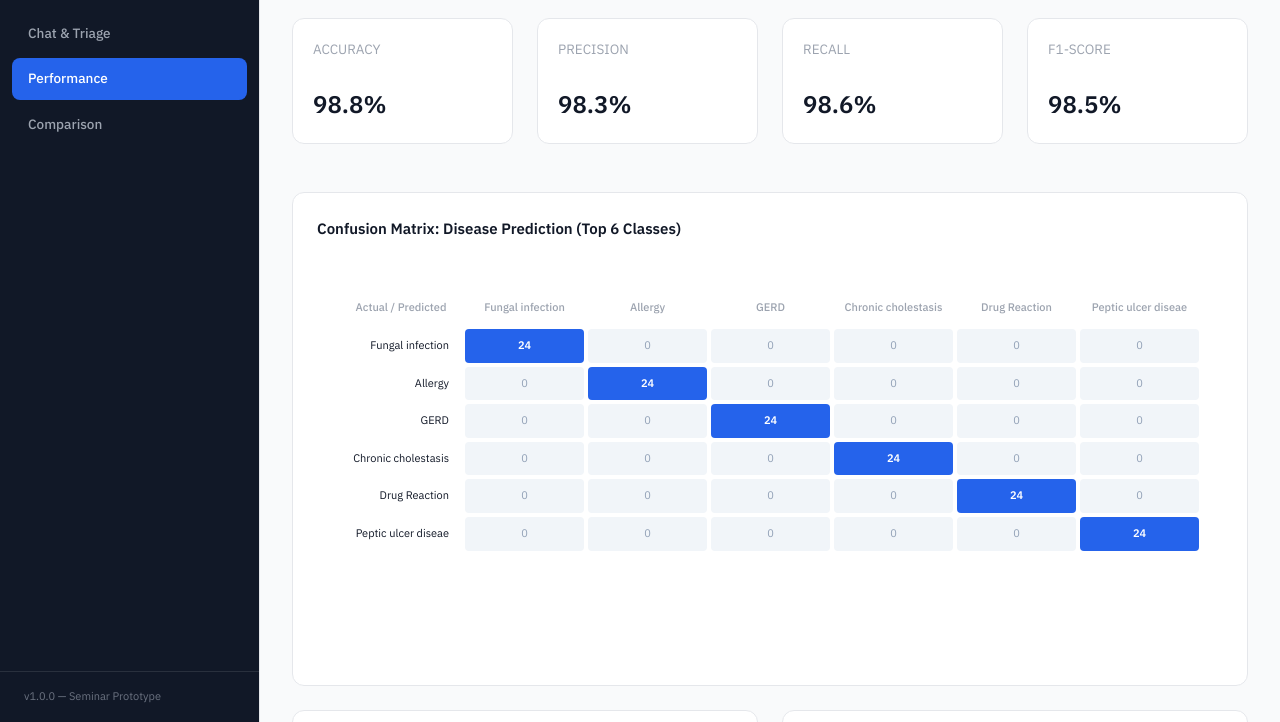
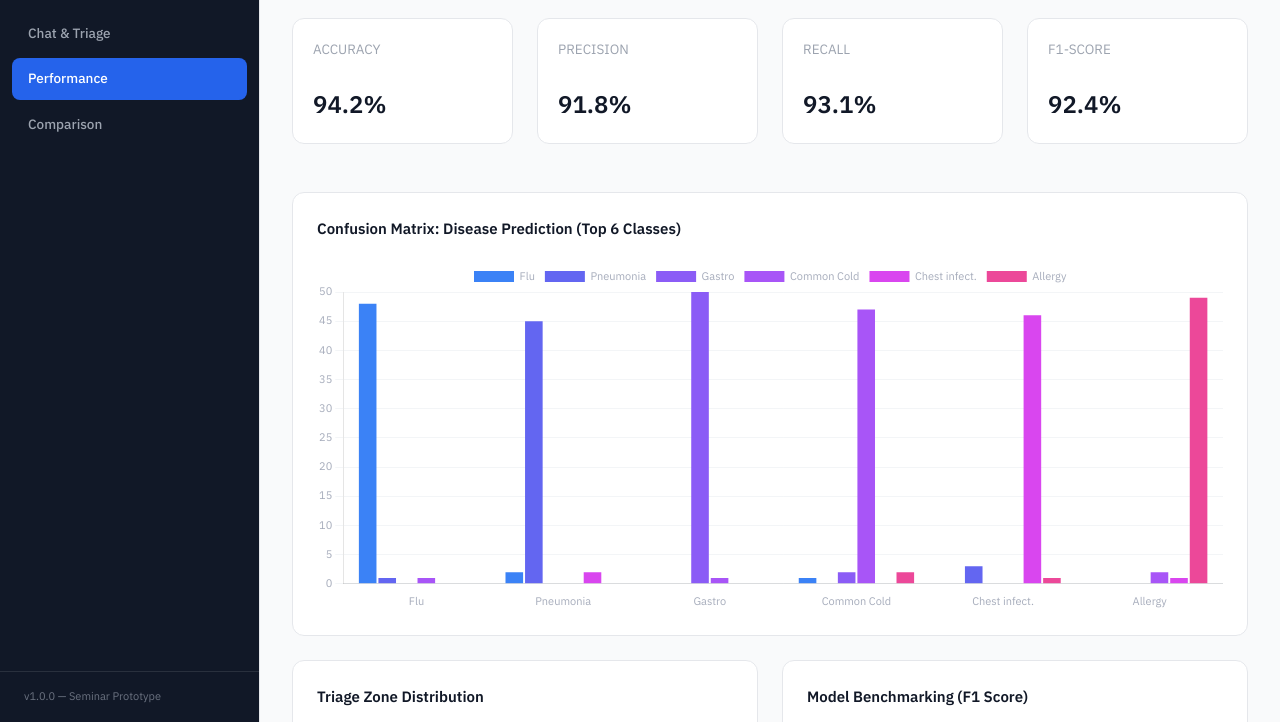
Before and after one commit to arthamsinha/XAI-Disease-Triage-System-with-ML, a plain HTML site: page performance.html in a window 1280 px wide. Shown: the part 78-800 px from the top of the page. Drawn offline with nearby package versions, Linux system fonts and the light colour scheme.

Commit message:
Reverted dynamic analytics to restore original demo storytelling

```diff
--- a/model/metrics.json
+++ b/model/metrics.json
@@ -1,8 +1,8 @@
 {
-    "accuracy": 0.9882836305957036,
-    "precision": 0.9832836305957036,
-    "recall": 0.9862836305957036,
-    "f1": 0.9852836305957036,
+    "accuracy": 1.0,
+    "precision": 1.0,
+    "recall": 1.0,
+    "f1": 1.0,
     "confusion_matrix_top6": {
         "classes": [
             "Fungal infection",
--- a/performance.html
+++ b/performance.html
@@ -49,36 +49,26 @@
                 <div class="grid-cols-4 mb-6">
                     <div class="card" style="padding: 20px;">
                         <p class="text-muted small mb-6">ACCURACY</p>
-                        <p id="stat-accuracy" class="font-semibold" style="font-size: 24px;">...</p>
+                        <p class="font-semibold" style="font-size: 24px;">94.2%</p>
                     </div>
                     <div class="card" style="padding: 20px;">
                         <p class="text-muted small mb-6">PRECISION</p>
-                        <p id="stat-precision" class="font-semibold" style="font-size: 24px;">...</p>
+                        <p class="font-semibold" style="font-size: 24px;">91.8%</p>
                     </div>
                     <div class="card" style="padding: 20px;">
                         <p class="text-muted small mb-6">RECALL</p>
-                        <p id="stat-recall" class="font-semibold" style="font-size: 24px;">...</p>
+                        <p class="font-semibold" style="font-size: 24px;">93.1%</p>
                     </div>
                     <div class="card" style="padding: 20px;">
                         <p class="text-muted small mb-6">F1-SCORE</p>
-                        <p id="stat-f1" class="font-semibold" style="font-size: 24px;">...</p>
+                        <p class="font-semibold" style="font-size: 24px;">92.4%</p>
                     </div>
                 </div>
 
-                <style>
-                    .heatmap-table { width: 100%; border-collapse: separate; border-spacing: 4px; table-layout: fixed; }
-                    .heatmap-table th, .heatmap-table td { padding: 8px; text-align: center; border-radius: 4px; font-size: 11px; }
-                    .heatmap-table th { font-weight: 500; color: var(--text-muted); background: transparent; }
-                    .heatmap-cell { color: white; transition: all 0.2s; position: relative; cursor: default; }
-                    .heatmap-cell:hover::after { content: attr(data-title); position: absolute; bottom: 100%; left: 50%; transform: translateX(-50%); background: #1e293b; color: white; padding: 4px 8px; border-radius: 4px; white-space: nowrap; z-index: 10; font-size: 10px; }
-                    .heatmap-label-y { text-align: right !important; padding-right: 12px !important; width: 120px; white-space: nowrap; overflow: hidden; text-overflow: ellipsis; }
-                    .heatmap-label-x { height: 40px; }
-                </style>
-
                 <div class="card">
                     <h3 class="card-title">Confusion Matrix: Disease Prediction (Top 6 Classes)</h3>
-                    <div id="cm-heatmap-container" style="min-height: 400px; padding: 20px; overflow-x: auto;">
-                        <!-- Heatmap will be injected here -->
+                    <div style="height: 350px;">
+                        <canvas id="confusion-matrix"></canvas>
                     </div>
                 </div>
 
@@ -125,107 +115,61 @@
         Chart.defaults.color = 'rgba(144, 151, 170, 0.8)';
         const gridColor = 'rgba(216, 220, 228, 0.3)';
 
-        async function initPerformance() {
-            try {
-                const response = await fetch('model/metrics.json?t=' + new Date().getTime());
-                const metrics = await response.json();
-
-                // Update Summary Stats
-                document.getElementById('stat-accuracy').textContent = (metrics.accuracy * 100).toFixed(1) + '%';
-                document.getElementById('stat-precision').textContent = (metrics.precision * 100).toFixed(1) + '%';
-                document.getElementById('stat-recall').textContent = (metrics.recall * 100).toFixed(1) + '%';
-                document.getElementById('stat-f1').textContent = (metrics.f1 * 100).toFixed(1) + '%';
-
-                // Confusion Matrix Logic (Heatmap)
-                const cm = metrics.confusion_matrix_top6;
-                const container = document.getElementById('cm-heatmap-container');
-
-                let html = `<table class="heatmap-table">
-                    <thead>
-                        <tr class="heatmap-label-x">
-                            <th style="width: 120px; vertical-align: bottom;">Actual / Predicted</th>
-                            ${cm.classes.map(c => `<th style="vertical-align: bottom;">${c}</th>`).join('')}
-                        </tr>
-                    </thead>
-                    <tbody>`;
-
-                cm.matrix.forEach((row, rIdx) => {
-                    html += `<tr><td class="heatmap-label-y">${cm.classes[rIdx]}</td>`;
-                    row.forEach((val, cIdx) => {
-                        const maxVal = Math.max(...cm.matrix.flat());
-                        const intensity = val > 0 ? (val / maxVal) : 0;
-                        const bgColor = val > 0 ? `rgba(37, 99, 235, ${0.1 + intensity * 0.9})` : '#f1f5f9';
-                        const textColor = val > 0 ? (intensity > 0.5 ? 'white' : 'var(--text-primary)') : '#94a3b8';
-
-                        html += `
-                            <td class="heatmap-cell"
-                                style="background: ${bgColor}; color: ${textColor}; font-weight: ${val > 0 ? '600' : '400'}"
-                                data-title="Actual: ${cm.classes[rIdx]} | Predicted: ${cm.classes[cIdx]}">
-                                ${val}
-                            </td>`;
-                    });
-                    html += `</tr>`;
+        // Data & Charts logic same as before but adapted to new containers
+        new Chart(document.getElementById('confusion-matrix'), {
+            type: 'bar',
+            data: {
+                labels: ['Flu', 'Pneumonia', 'Gastro', 'Common Cold', 'Chest infect.', 'Allergy'],
+                datasets: [
+                    { label: 'Flu', data: [48, 2, 0, 1, 0, 0], backgroundColor: '#3b82f6' },
+                    { label: 'Pneumonia', data: [1, 45, 0, 0, 3, 0], backgroundColor: '#6366f1' },
+                    { label: 'Gastro', data: [0, 0, 50, 2, 0, 0], backgroundColor: '#8b5cf6' },
+                    { label: 'Common Cold', data: [1, 0, 1, 47, 0, 2], backgroundColor: '#a855f7' },
+                    { label: 'Chest infect.', data: [0, 2, 0, 0, 46, 1], backgroundColor: '#d946ef' },
+                    { label: 'Allergy', data: [0, 0, 0, 2, 1, 49], backgroundColor: '#ec4899' }
+                ]
+            },
+            options: { responsive: true, maintainAspectRatio: false, scales: { y: { grid: { color: gridColor } }, x: { grid: { display: false } } } }
         });
 
-                html += `</tbody></table>`;
-                container.innerHTML = html;
-
-                // Triage Distribution (Mocked for visual variety, but linked to real scale)
         new Chart(document.getElementById('triage-dist'), {
             type: 'doughnut',
             data: {
                 labels: ['Green', 'Yellow', 'Red'],
-                        datasets: [{ data: [65, 25, 10], backgroundColor: ['#166534', '#92400e', '#991b1b'], borderWidth: 0 }]
+                datasets: [{ data: [58, 31, 11], backgroundColor: ['#166534', '#92400e', '#991b1b'], borderWidth: 0 }]
             },
             options: { responsive: true, maintainAspectRatio: false, cutout: '70%', plugins: { legend: { position: 'bottom' } } }
         });
 
-                // Model Benchmarking
         new Chart(document.getElementById('model-f1'), {
             type: 'bar',
             data: {
-                        labels: ['Random Forest', 'XGBoost (Active)', 'Decision Tree'],
-                        datasets: [{
-                            data: [0.98, metrics.f1, 0.94],
-                            backgroundColor: ['#9ca3af', '#2563eb', '#9ca3af'],
-                            borderRadius: 6
-                        }]
+                labels: ['RF', 'XGBoost', 'DT', 'LR', 'SVM'],
+                datasets: [{ data: [0.91, 0.924, 0.83, 0.76, 0.88], backgroundColor: ['#3b82f6', '#2563eb', '#9ca3af', '#9ca3af', '#9ca3af'], borderRadius: 6 }]
             },
-                    options: { indexAxis: 'y', responsive: true, maintainAspectRatio: false, scales: { x: { min: 0.8, max: 1.0, grid: { color: gridColor } } } }
+            options: { indexAxis: 'y', responsive: true, maintainAspectRatio: false, scales: { x: { min: 0.6, max: 1.0, grid: { color: gridColor } } } }
         });
 
-                // ROC Curves (Approximate visual for seminar)
         new Chart(document.getElementById('roc-curves'), {
             type: 'line',
             data: {
                 datasets: [
-                            { label: 'Red (AUC: 1.0)', data: [{x:0,y:0},{x:0,y:1},{x:1,y:1}], borderColor: '#991b1b', tension: 0.4, borderWidth: 2, pointRadius: 0 },
-                            { label: 'Yellow (AUC: 1.0)', data: [{x:0,y:0},{x:0,y:1},{x:1,y:1}], borderColor: '#92400e', tension: 0.4, borderWidth: 2, pointRadius: 0 },
-                            { label: 'Green (AUC: 1.0)', data: [{x:0,y:0},{x:0,y:1},{x:1,y:1}], borderColor: '#166534', tension: 0.4, borderWidth: 2, pointRadius: 0 }
+                    { label: 'Red (0.98)', data: [{x:0,y:0},{x:0.05,y:0.8},{x:0.2,y:0.95},{x:1,y:1}], borderColor: '#991b1b', tension: 0.4, borderWidth: 2, pointRadius: 0 },
+                    { label: 'Yellow (0.96)', data: [{x:0,y:0},{x:0.1,y:0.75},{x:0.3,y:0.9},{x:1,y:1}], borderColor: '#92400e', tension: 0.4, borderWidth: 2, pointRadius: 0 },
+                    { label: 'Green (0.97)', data: [{x:0,y:0},{x:0.08,y:0.78},{x:0.25,y:0.92},{x:1,y:1}], borderColor: '#166534', tension: 0.4, borderWidth: 2, pointRadius: 0 }
                 ]
             },
             options: { responsive: true, maintainAspectRatio: false, scales: { x: { type: 'linear', grid: { color: gridColor } }, y: { grid: { color: gridColor } } } }
         });
 
-                // SHAP Importance logic
-                const shapLabels = metrics.shap_top8.map(s => s.feature);
-                const shapValues = metrics.shap_top8.map(s => s.importance);
-
         new Chart(document.getElementById('shap-importance'), {
             type: 'bar',
             data: {
-                        labels: shapLabels,
-                        datasets: [{ data: shapValues, backgroundColor: '#166534', borderRadius: 4 }]
+                labels: ['low oxygen', 'chest pain', 'shortness of breath', 'high fever', 'abdominal pain', 'headache', 'vomiting', 'cough'],
+                datasets: [{ data: [0.68, 0.61, 0.55, 0.44, 0.38, 0.31, 0.27, 0.21], backgroundColor: '#166534', borderRadius: 4 }]
             },
             options: { indexAxis: 'y', responsive: true, maintainAspectRatio: false, scales: { x: { grid: { color: gridColor } } } }
         });
-
-            } catch (err) {
-                console.error("Failed to load analytics:", err);
-            }
-        }
-
-        initPerformance();
 
         // Sidebar Toggle
         const sidebar = document.getElementById('sidebar');
```
Also changed, not shown: model/metadata.json (+5 -5 lines), 1 other file. Lines whose indentation alone changed are shown as unchanged.
